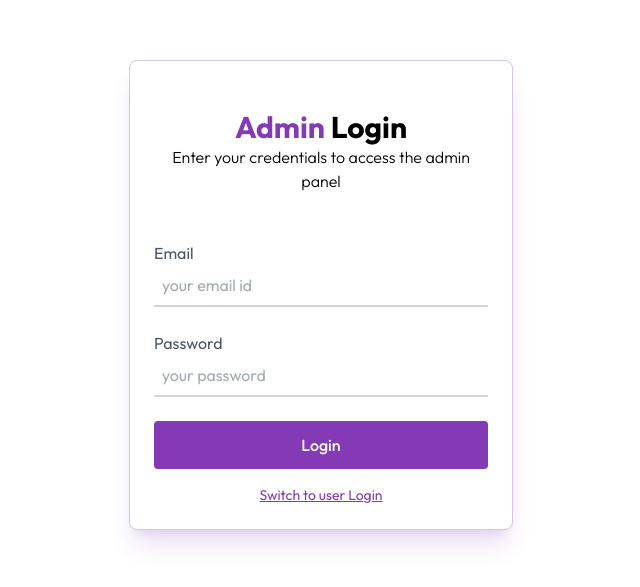
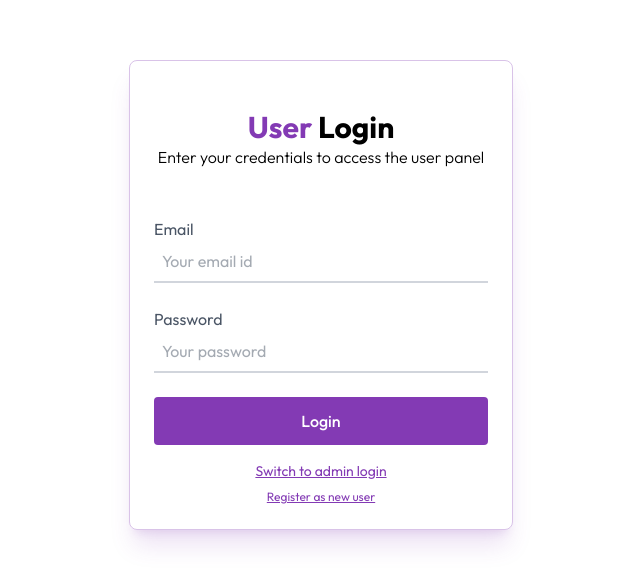
Before and after one commit to saisowjanyadevarakonda/Blog_AI, a React (Vite) app in the folder client/: page /user in a window 1280 px wide. Shown: the part 105-692 px from the top of the page, without its empty margins (319-959 px from the left). Built offline with nearby package versions, Linux system fonts and the light colour scheme; no server answers.

Commit message:
complete functionality of user register profile section, comment page

```diff
--- a/client/src/App.jsx
+++ b/client/src/App.jsx
@@ -18,30 +18,28 @@ import SubscriptionPage from './pages/user/SubscriptionPage.jsx'
 import UserComments from './pages/user/UserComments.jsx'
 
   const App = () => {
-    const {token} = useAppContext();
-  // console.log("token in app : ", token);
-  const adminToken = localStorage.getItem('token');
-  const userToken = localStorage.getItem('uToken');
-  // console.log("user: " , userToken)
+    const {token,uToken} = useAppContext();
+
     return (
       <div>
         <Toaster />
         <Routes>
           <Route path='/' element= {<Home />} />
           <Route path='/blog/:id' element={<Blog />} />
-          <Route path = '/user' element = {userToken ? <UserLayout/> : <Login />} >
+          <Route path = '/user' element = {uToken? <UserLayout/> : <Login />} >
             {/* <Route index element={<UserDashboard />} /> */}
             <Route index element={<UserProfile />} />
             <Route path='subscription' element={<SubscriptionPage />} />
             <Route path='comments' element={<UserComments />} />
           </Route>
 
-          <Route path='/admin' element ={ adminToken ?  <Layout/> : <Login />} >
+          <Route path='/admin' element ={ token ?  <Layout/> : <Login />} >
           <Route index element={<Dashboard />} />
           <Route path='addBlog' element = {<AddBlog />} />
         <Route path='listBlog' element={<ListBlog />} />
         <Route path='comments' element={<Comments />} />
           </Route>
+          <Route path='/login' element={<Login />} />
         </Routes>
       </div>
     )
--- a/client/src/assets/assets.js
+++ b/client/src/assets/assets.js
@@ -32,7 +32,7 @@ import dashboard_icon_2 from './dashboard_icon_2.svg'
 import dashboard_icon_3 from './dashboard_icon_3.svg'
 import dashboard_icon_4 from './dashboard_icon_4.svg'
 import lock_icon from './lock_icon.png'
-
+import unlock_icon from './unlock_icon.svg'
 export const assets = {
     facebook_icon,
     googleplus_icon,
--- a/client/src/components/Navbar.jsx
+++ b/client/src/components/Navbar.jsx
@@ -4,16 +4,40 @@ import { useNavigate } from 'react-router-dom'
 import { useAppContext } from '../context/AppContext.jsx'
 
 const Navbar = () => {
-  const {navigate,token} = useAppContext();
+  // const { token, uToken } = useAppContext();
+  const token = localStorage.getItem('token');
+  const uToken = localStorage.getItem('uToken');
+  const navigate = useNavigate();
+
+  // Decide button label and navigation target
+  let buttonLabel = "Login";
+  let handleClick = () => navigate('/login');
+
+  if (token) {
+    buttonLabel = "Dashboard";
+    handleClick = () => navigate('/admin');
+  } else if (uToken) {
+    buttonLabel = "Profile";
+    handleClick = () => navigate('/user');
+  }
+
   return (
-    <div  className='flex justify-between items-center py-5 mx-8 sm:mx-20 xl:mx-32 cursor-pointer'>
-     <img onClick={() => navigate('/')} src={assets.logo} alt='logo' className='w-32 sm:w-44' />
-     <button onClick={() => {navigate('/admin')}} className='flex items-center gap-2 rounded-full text-sm cursor-pointer bg-primary text-white px-10 py-2.5'>
-        {token ? 'Dashboard' : 'Login' }
+    <div className='flex justify-between items-center py-5 mx-8 sm:mx-20 xl:mx-32 cursor-pointer'>
+      <img
+        onClick={() => navigate('/')}
+        src={assets.logo}
+        alt='logo'
+        className='w-32 sm:w-44'
+      />
+      <button
+        onClick={handleClick}
+        className='flex items-center gap-2 rounded-full text-sm cursor-pointer bg-primary text-white px-10 py-2.5'
+      >
+        {buttonLabel}
         <img src={assets.arrow} className='w-3' alt='arrow' />
-     </button>
+      </button>
     </div>
-  )
+  );
 }
 
 export default Navbar
--- a/client/src/components/admin/Login.jsx
+++ b/client/src/components/admin/Login.jsx
@@ -4,64 +4,133 @@ import toast from 'react-hot-toast';
 import { useNavigate } from 'react-router-dom';
 
 const Login = () => {
-    const {axios,setToken} = useAppContext()
+  const { axios, setToken, setUToken } = useAppContext()
   const [email, setEmail] = useState('');
-    const [password,setPassword] = useState('');
-    const [isAdmin,setIsAdmin] = useState(true);
+  const [password, setPassword] = useState('');
+  const [isAdmin, setIsAdmin] = useState(false);
+  const [isRegister, setIsRegister] = useState(false);
+  const [name, setName] = useState('');
   const navigate = useNavigate();
-    const handleSubmit = async(e) => {
+
+  const handleSubmit = async (e) => {
     e.preventDefault();
     try {
-        // const {data} = await axios.post('/api/admin/login',{email,password});
-        const endpoint = isAdmin?'/api/admin/login' : '/api/user/login';
-        const {data} = await axios.post(endpoint,{email,password});
-        if(data.success){
-            setToken(data.token);
-            if(isAdmin) {
-                localStorage.removeItem('utoken')
-                localStorage.setItem('token',data.token);
-            // setToken(null);
-            navigate('/admin');
-              }
-            else {
+      if (isRegister) {
+        // Registration flow
+        const { data } = await axios.post('/api/user/register', { name, email, password });
+        if (data.success) {
+          toast.success('Registration successful');
+          setIsRegister(false);
+          setName('');
           localStorage.removeItem('token');
           localStorage.setItem('uToken',data.token);
+          setUToken(data.token);
+          navigate('/user')
+        } else {
+          toast.error(data.message);
+        }
+        return;
+      }
+      // Login flow
+      const endpoint = isAdmin ? '/api/admin/login' : '/api/user/login';
+      const { data } = await axios.post(endpoint, { email, password });
+      if (data.success) {
+        setToken(data.token);
+        if (isAdmin) {
+          localStorage.removeItem('uToken');
+          localStorage.setItem('token', data.token);
+          setToken(data.token);
+          navigate('/admin');
+        } else {
+          localStorage.removeItem('token');
+          localStorage.setItem('uToken', data.token);
+          setUToken(data.token);
           navigate('/user');
         }
         axios.defaults.headers.common['Authorization'] = data.token;
-            // navigate('/user');
-        }
-        else{
+      } else {
         toast.error(data.message);
       }
     } catch (error) {
       toast.error(error.message);
     }
   }
+
   return (
-    <div className=' flex items-center justify-center h-screen '>
+    <div className='flex items-center justify-center h-screen'>
       <div className='w-full max-w-sm p-6 max-md:m-6 border border-primary/30 shadow-xl shadow-primary/15 rounded-lg'>
         <div className='flex flex-col items-center justify-center '>
           <div className='w-full py-6 text-center'>
-                    <h1 className='text-3xl font-bold'> <span className='text-primary'>{isAdmin ? "Admin" : "User"} </span> Login</h1>
-                    <p className='font-light'>Enter your credentials to access the {isAdmin? "admin" : "user"} panel</p>
+            <h1 className='text-3xl font-bold'>
+              <span className='text-primary'>
+                {isRegister ? "User" : (isAdmin ? "Admin" : "User")}
+              </span> {isRegister ? "Register" : "Login"}
+            </h1>
+            <p className='font-light'>
+              {isRegister
+                ? 'Create a new user account'
+                : `Enter your credentials to access the ${isAdmin ? "admin" : "user"} panel`}
+            </p>
           </div>
-                <form onSubmit={handleSubmit} className='mt-6 w-full sm:max-w-md text-gray-600 '>
-         <div className='flex flex-col '>
+          <form onSubmit={handleSubmit} className='mt-6 w-full sm:max-w-md text-gray-600'>
+            {isRegister && (
+              <div className='flex flex-col'>
+                <label>Name</label>
+                <input
+                  onChange={e => setName(e.target.value)}
+                  value={name}
+                  type="text"
+                  required
+                  placeholder='Your name'
+                  className='border-b-2 border-gray-300 p-2 outline-none mb-6'
+                />
+              </div>
+            )}
+            <div className='flex flex-col'>
               <label>Email</label>
-            <input onChange={e => setEmail(e.target.value)} value={email}
-             type="email" required placeholder='your email id' className='border-b-2 border-gray-300 p-2 outline-none mb-6' />
-
+              <input
+                onChange={e => setEmail(e.target.value)}
+                value={email}
+                type="email"
+                required
+                placeholder='Your email id'
+                className='border-b-2 border-gray-300 p-2 outline-none mb-6'
+              />
             </div>
-         <div className='flex flex-col '>
+            <div className='flex flex-col'>
               <label>Password</label>
-            <input onChange={e=> setPassword(e.target.value)} value={password} type="password" required placeholder='your password' className='border-b-2 border-gray-300 p-2 outline-none mb-6' />
-
+              <input
+                onChange={e => setPassword(e.target.value)}
+                value={password}
+                type="password"
+                required
+                placeholder='Your password'
+                className='border-b-2 border-gray-300 p-2 outline-none mb-6'
+              />
             </div>
-         <button type='submit' className='w-full py-3 font-medium bg-primary text-white rounded cursor-pointer hover:bg-primary/90 transition-all'>Login</button>
+            <button
+              type='submit'
+              className='w-full py-3 font-medium bg-primary text-white rounded cursor-pointer hover:bg-primary/90 transition-all'
+            >
+              {isRegister ? 'Register' : 'Login'}
+            </button>
           </form>
-                <button onClick={() => setIsAdmin(!isAdmin)} className='mt-4 text-sm text-primary underline cursor-pointer' >{isAdmin ? 'Switch to user Login': 'Switch to admin login'} </button>
-
+          {!isRegister && (
+            <button
+              onClick={() => setIsAdmin(!isAdmin)}
+              className='mt-4 text-sm text-primary underline cursor-pointer'
+            >
+              {isAdmin ? 'Switch to user Login' : 'Switch to admin login'}
+            </button>
+          )}
+          {!isAdmin && (
+            <button
+              onClick={() => setIsRegister(!isRegister)}
+              className='mt-2 text-xs text-primary underline cursor-pointer'
+            >
+              {isRegister ? 'Back to Login' : 'Register as new user'}
+            </button>
+          )}
         </div>
       </div>
     </div>
--- a/client/src/context/AppContext.jsx
+++ b/client/src/context/AppContext.jsx
@@ -4,6 +4,9 @@ import axios from 'axios'
 import {useNavigate} from 'react-router-dom'
 import { useState } from "react";
 import toast from "react-hot-toast";
+import { jwtDecode } from "jwt-decode";
+import { useUnmountEffect } from "motion/react";
+
 
 axios.defaults.baseURL = import.meta.env.VITE_BASE_URL;
 
@@ -19,6 +22,8 @@ export const AppProvider  = ({children}) => {
      const [token,setToken] = useState(null);
      const [blogs,setBlogs] = useState([])
      const [input,setInput] = useState("")
+    const [uToken,setUToken] = useState(null);
+    const [user,setUser] = useState(null);
 
      const fetchBlogs = async() => {
         try {
@@ -29,18 +34,53 @@ export const AppProvider  = ({children}) => {
         }
      }
 
+
+ const fetchUserProfile = async(currentToken) => {
+  if(!currentToken){
+    setUser(null);
+    return ;
+  }
+  try {
+    const {data} = await axios.get('/api/user/get-profile',{
+      headers:{'Authorization' : `Bearer ${currentToken}`}
+    });
+    if(data.success){
+      setUser(data.userData)
+    }
+    else{
+      setUser(null);
+      toast.error(data.message)
+    }
+  } catch (error) {
+    setUser(null);
+    toast.error(error.message)
+  }
+ }
+
      useEffect(() => {
       fetchBlogs() ;
       const token = localStorage.getItem('token');
       // console.log('Loaded token: ' , token);
         setToken(token);
-      if(token){
+        if(token){
 
         axios.defaults.headers.common['Authorization'] = `${token}`;
       }
+
+        const uToken = localStorage.getItem('uToken');
+        // console.log('loaded user token' , uToken);
+        setUToken(uToken);
+        if(uToken){
+          // axios.defaults.headers.common['Authorization'] = `${uToken}`;
+          fetchUserProfile(uToken);
+        }
+        else{
+          setUser(null);
+        }
+
      },[])
 
-    const value = {axios,navigate,token,setToken,blogs,setBlogs,input,setInput}
+    const value = {axios,navigate,token,setToken,blogs,setBlogs,input,setInput,uToken,setUToken,user, setUser}
 
     return(
         <AppContext.Provider value={value} >
--- a/client/src/pages/user/SubscriptionPage.jsx
+++ b/client/src/pages/user/SubscriptionPage.jsx
@@ -108,7 +108,7 @@ const SubscriptionPage = () => {
             Hi, <span className="font-semibold">{user.name}</span>.<br />
             Subscribe now to unlock all premium blogs and features!
           </p>
-          <button className="px-8 py-3 bg-green-500 text-white rounded-full font-semibold shadow-lg hover:bg-green-600 transition-all">
+          <button className="px-8 py-3 bg-red-500 text-white rounded-full font-semibold shadow-lg hover:bg-red-600 transition-all">
             Subscribe Now
           </button>
         </div>
```
Also changed, not shown: client/src/components/BlogCard.jsx (+50 -9 lines), client/src/pages/admin/AddBlog.jsx (+15 -4 lines), client/src/pages/user/UserLayout.jsx (+6 -4 lines), client/src/pages/user/UserProfile.jsx (+21 -7 lines), client/src/assets/unlock_icon.svg (added), client/src/components/BlogList.jsx (indentation only). Lines whose indentation alone changed are shown as unchanged.
